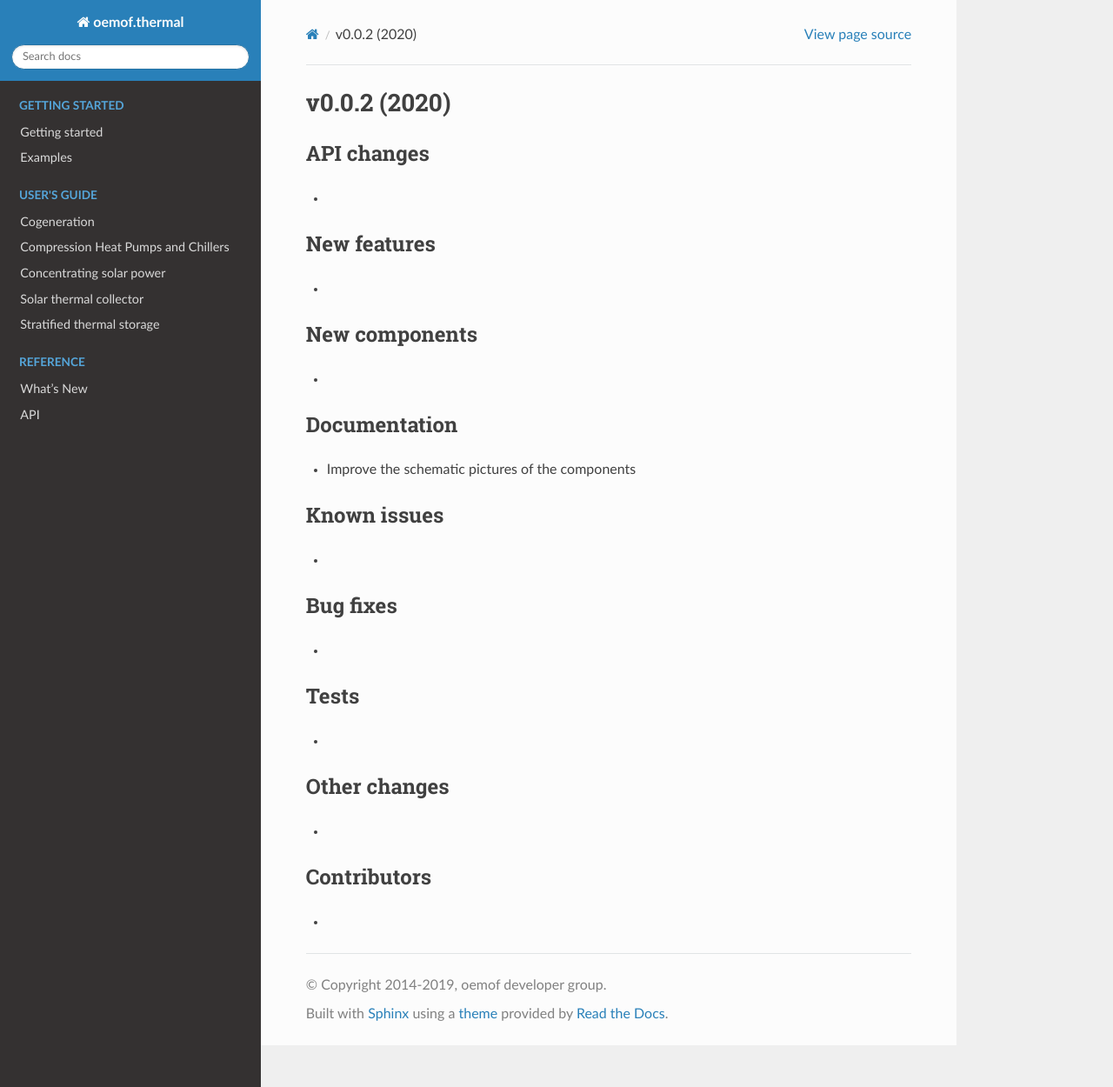
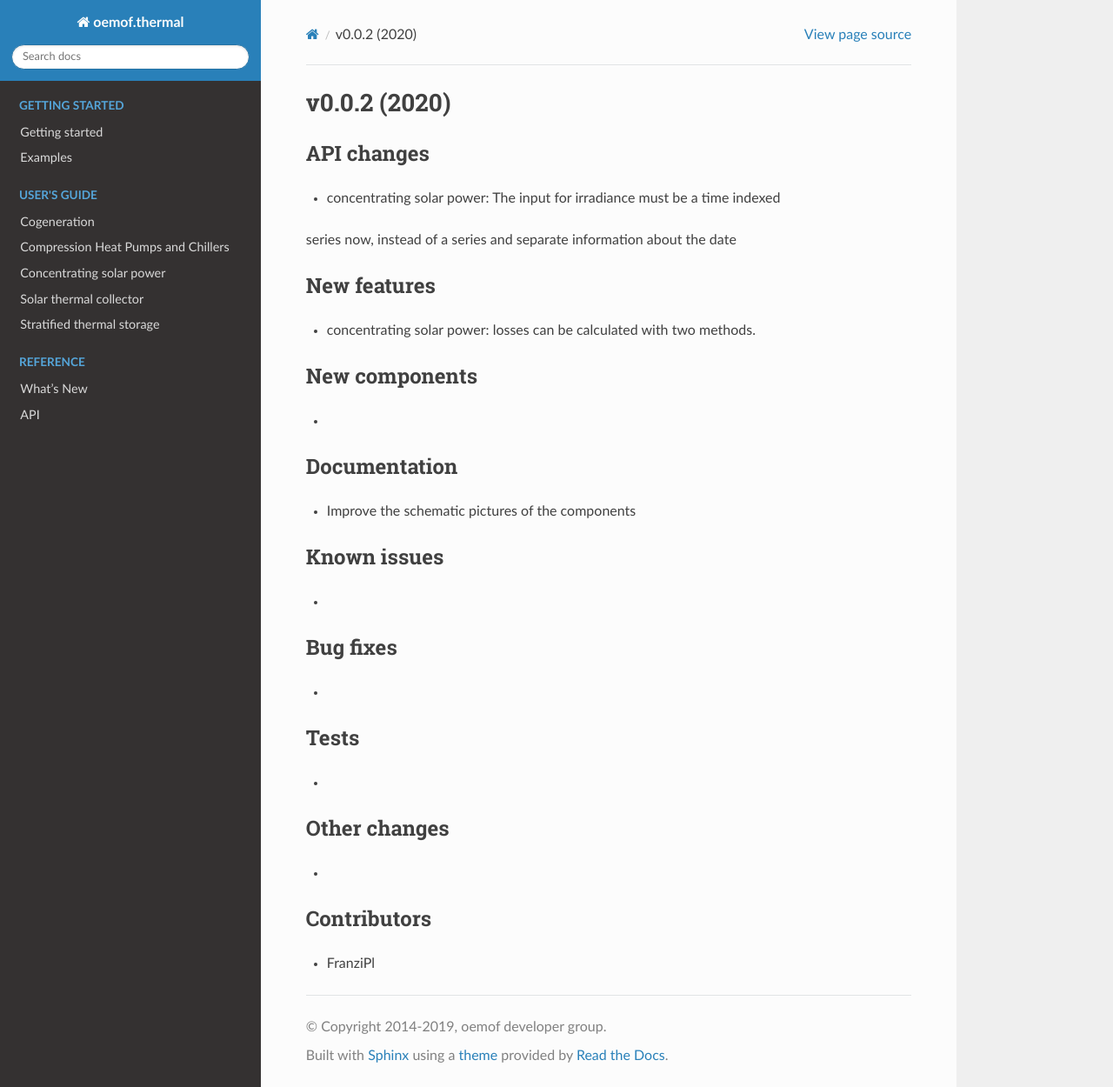
Before and after one commit to oemof/oemof-thermal, a Sphinx documentation site: the page built from docs/whats_new/v0-0-2.rst, in a window 1280 px wide and 1250 px high. Shown: the whole window at 87% size. Built offline with Sphinx 7.4.7 and the Read the Docs theme 2.0.0, drawn with Linux system fonts in a browser that asks for light colours; formulas are drawn with MathJax 3.

Commit message:
Modify the whats new file

```diff
--- a/docs/whats_new/v0-0-2.rst
+++ b/docs/whats_new/v0-0-2.rst
@@ -4,12 +4,14 @@ v0.0.2 (2020)
 API changes
 -----------
 
-*
+* concentrating solar power: The input for irradiance must be a time indexed
+series now, instead of a series and separate information about the date
+
 
 New features
 ------------
 
-*
+* concentrating solar power: losses can be calculated with two methods.
 
 New components
 --------------
@@ -44,4 +46,4 @@ Other changes
 Contributors
 ------------
 
-*
+* FranziPl
```
